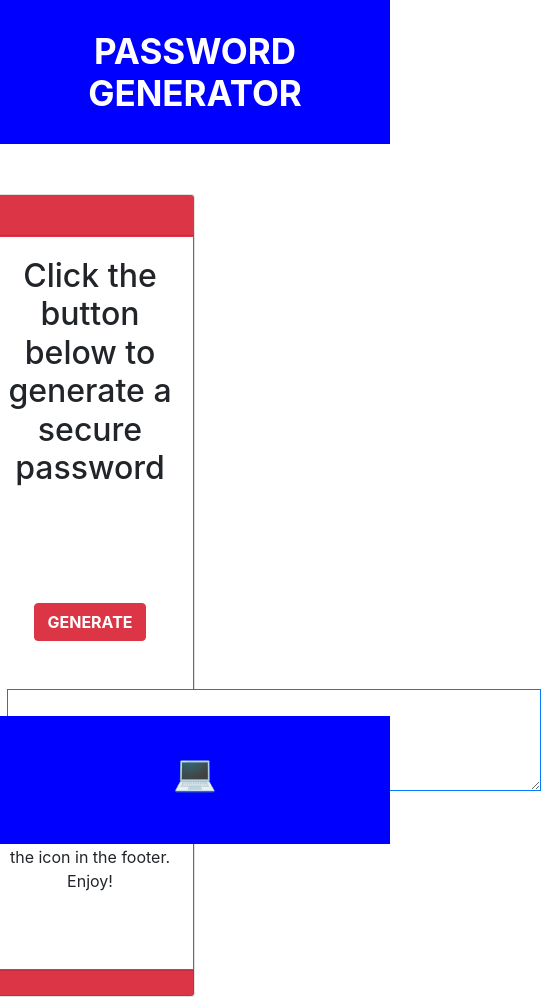
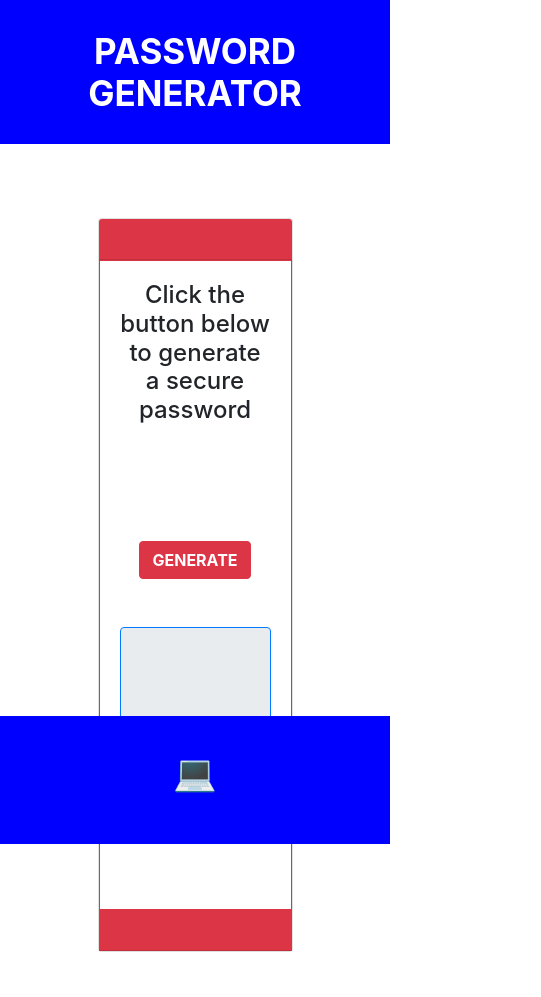
Before and after one commit to coreyspratlan/passwordGenerator, a plain HTML site: page index.html in a window 390 px wide. Shown: the whole page, 541 px wide, since content can reach past the window. After the commit the page ends 976 px from the top, so only its background shows below. Drawn offline with nearby package versions, Linux system fonts and the light colour scheme.

Commit message:
Worked on making it more mobile responsive.

```diff
--- a/index.html
+++ b/index.html
@@ -4,6 +4,7 @@
 <head>
     <meta charset="UTF-8">
     <meta name="viewport" content="width=device-width, initial-scale=1.0">
+    <meta http-equiv="X-UA-Compatible" content="IE=edge">
     <title>Password Generator</title>
     <link rel="stylesheet" href="https://stackpath.bootstrapcdn.com/bootstrap/4.5.2/css/bootstrap.min.css"
         integrity="sha384-JcKb8q3iqJ61gNV9KGb8thSsNjpSL0n8PARn9HuZOnIxN0hoP+VmmDGMN5t9UJ0Z" crossorigin="anonymous">
@@ -13,14 +14,15 @@
 <body>
     <div style="height: 150px;">
         <h1 class="header"><b>PASSWORD GENERATOR</b></h1>
-        <container>
+        <container class="container-fluid">
             <div class="row">
-                <div class="col-md-3"></div>
-                <div class="card w-50 p-0">
+                <div class="col-md-12">
+                    <div class="card mx-auto w-50 p-0">
                         <div class="card-header card-header-red bg-danger ">
                         </div>
                         <div class="card-body border border-danger">
-                        <h2 class=" card-title text-center">Click the button below to generate a secure password </h2>
+                            <h4 class=" card-title text-center">Click the button below to generate a secure password
+                            </h4>
                             <br>
                             <p class="card-text">
                             <div class="form-group">
@@ -35,22 +37,23 @@
                                 <br>
                                 <br>
                                 <div class="text-center w-100%">
-                                <textarea rows="4" cols="50" name="password" id="password" class="border-primary"
-                                    readonly></textarea>
+                                    <textarea rows="4" cols="50" name="password" id="password"
+                                        class="border-primary form-control" style="min-width: 100%" readonly></textarea>
                                 </div>
                                 <br>
                                 <p class="text-center">To see the code, click the icon in the footer. Enjoy!</p>
                                 <br>
                             </div>
                         </div>
-                    <div class=" card card-footer text-muted bg-danger">
+                        <div class="card-header card-header-red bg-danger">
+                        </div>
                     </div>
                 </div>
             </div>
         </container>
         <container>
-            <div>
-                <nav class=" footer">
+            <div class="footer-div">
+                <nav class="footer navbar-fixed-bottom container-fluid">
                     <p><a class="" href="https://github.com/coreyspratlan/passwordGenerator" target="blank">💻</a></p>
                 </nav>
             </div>
--- a/style.css
+++ b/style.css
@@ -22,7 +22,42 @@
     text-align: center;
     font-size: 35px;
     color: white;
-    position: absolute;
+    position: fixed;
     bottom: 0;
     width: 100%;
+    bottom: 0;
+    margin-bottom: 0;
 }
+
+/* .footer-div {
+    background-color: blue;
+    text-align: center;
+    font-size: 35px;
+    color: white;
+    position: relative;
+    bottom: 0;
+    width: 100%;
+    bottom: 0;
+    margin-bottom: 0;
+} */
+
+/* For desktop: */
+.col-1 {width: 8.33%;}
+.col-2 {width: 16.66%;}
+.col-3 {width: 25%;}
+.col-4 {width: 33.33%;}
+.col-5 {width: 41.66%;}
+.col-6 {width: 50%;}
+.col-7 {width: 58.33%;}
+.col-8 {width: 66.66%;}
+.col-9 {width: 75%;}
+.col-10 {width: 83.33%;}
+.col-11 {width: 91.66%;}
+.col-12 {width: 100%;}
+
+@media only screen and (max-width: 768px) {
+  /* For mobile phones: */
+  [class*="col-"] {
+    width: 100%;
+  }
+}
```
Lines whose indentation alone changed are shown as unchanged.
